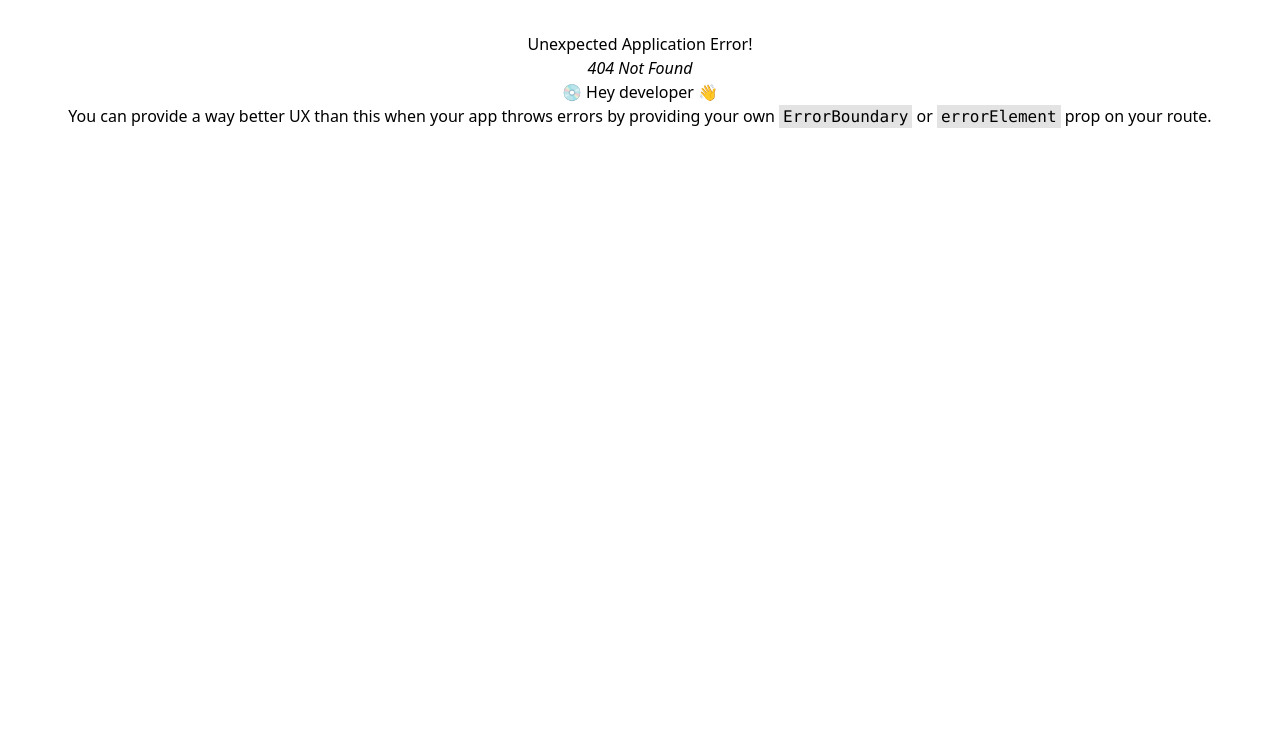
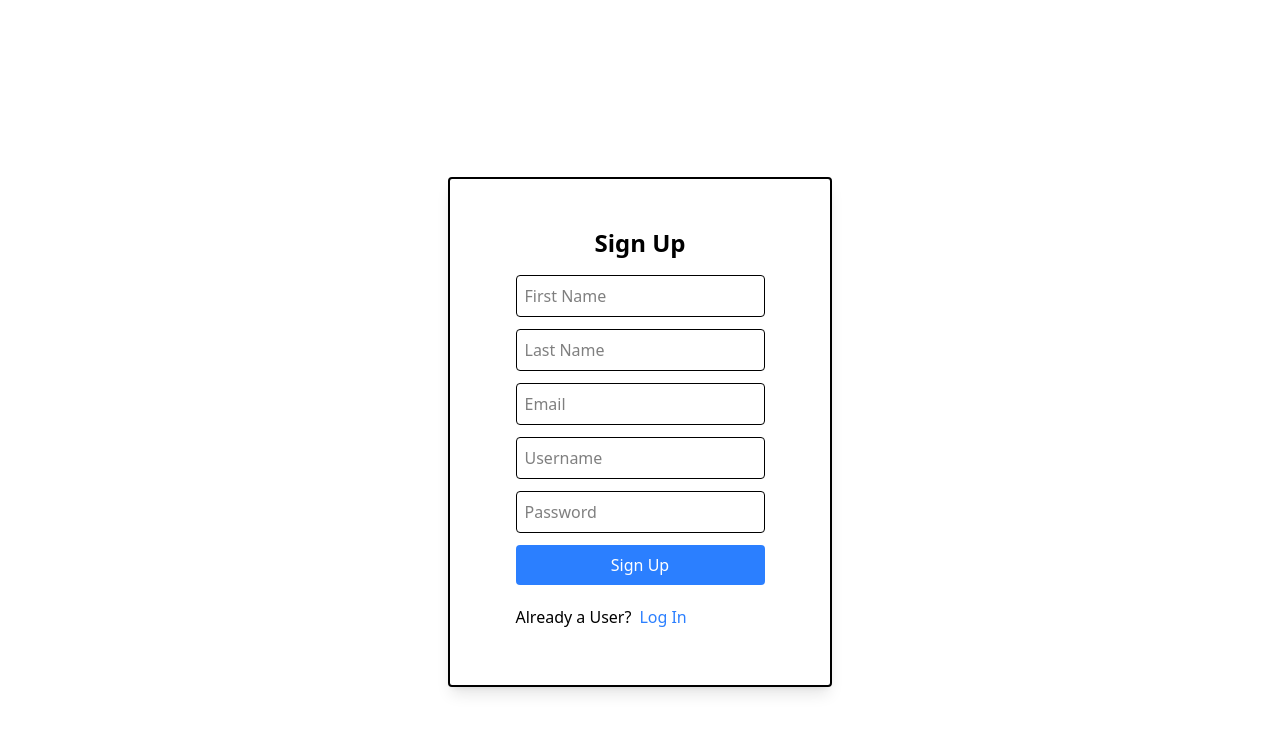
Before and after one commit to Nishchay412/Social-Distribution, a React (Vite) app in the folder frontend/: page /admin-sign-up in a window 1280 px wide. Before the commit this address had no page. Shown: the top 732 px of the page. Built offline with nearby package versions, Linux system fonts and the light colour scheme.

Commit message:
frontend for admin user

```diff
--- /dev/null
+++ b/frontend/src/Node_Management/AdminSignup.jsx
@@ -0,0 +1,130 @@
+import { useState } from "react";
+import { useNavigate } from "react-router-dom";
+
+export default function AdminSignup() {
+    const [formData, setFormData] = useState({
+        first_name: "",
+        last_name: "",
+        email: "",
+        username: "",
+        password: ""
+    });
+
+    const [error, setError] = useState(null);
+    const [success, setSuccess] = useState(null);
+    const navigate = useNavigate();
+
+    const handleChange = (e) => {
+        setFormData({ ...formData, [e.target.name]: e.target.value });
+    };
+
+    const handleSubmit = async (e) => {
+        e.preventDefault();
+        setError(null);
+        setSuccess(null);
+
+        try {
+            const token = localStorage.getItem("access_token");
+
+const response = await fetch("http://127.0.0.1:8000/api/admin-register/", {
+    method: "POST",
+    headers: {
+        "Content-Type": "application/json",
+        "Authorization": `Bearer ${token}`, // if using JWT; for DRF's default, use "Token"
+    },
+    body: JSON.stringify(formData)
+});
+
+            const data = await response.json();
+
+            if (!response.ok) {
+                console.error("Server Response:", data);
+                setError(data.error || "Registration failed. Please check your inputs.");
+            } else {
+                setSuccess("User registered successfully! 🎉");
+                setFormData({ first_name: "", last_name: "", email: "", username: "", password: "" });
+                // Automatically navigate to login after a short delay
+                setTimeout(() => {
+                    navigate("/login");
+                }, 2000);
+            }
+        } catch (error) {
+            console.error("Network error:", error);
+            setError("Something went wrong. Please try again.");
+        }
+    };
+
+    return (
+        <div className="flex justify-center items-center min-h-screen">
+            <div className="border-2 p-12 rounded shadow-lg flex flex-col items-center w-96">
+                <h2 className="text-2xl font-bold mb-4">Sign Up</h2>
+
+                {error && <p className="text-red-500">{error}</p>}
+                {success && <p className="text-green-500">{success}</p>}
+
+                <form onSubmit={handleSubmit} className="flex flex-col gap-3">
+                    <input
+                        name="first_name"
+                        type="text"
+                        placeholder="First Name"
+                        value={formData.first_name}
+                        onChange={handleChange}
+                        className="border p-2 rounded"
+                        required
+                    />
+                    <input
+                        name="last_name"
+                        type="text"
+                        placeholder="Last Name"
+                        value={formData.last_name}
+                        onChange={handleChange}
+                        className="border p-2 rounded"
+                        required
+                    />
+                    <input
+                        name="email"
+                        type="email"
+                        placeholder="Email"
+                        value={formData.email}
+                        onChange={handleChange}
+                        className="border p-2 rounded"
+                        required
+                    />
+                    <input
+                        name="username"
+                        type="text"
+                        placeholder="Username"
+                        value={formData.username}
+                        onChange={handleChange}
+                        className="border p-2 rounded"
+                        required
+                    />
+                    <input
+                        name="password"
+                        type="password"
+                        placeholder="Password"
+                        value={formData.password}
+                        onChange={handleChange}
+                        className="border p-2 rounded"
+                        required
+                    />
+                    <button
+                        type="submit"
+                        className="bg-blue-500 text-white p-2 rounded hover:bg-blue-600"
+                    >
+                        Sign Up
+                    </button>
+                    <div className="flex gap-2 ">
+                        <h1 className="mt-2">Already a User?</h1>
+                        <button
+                            className="py-2 text-blue-500 cursor-pointer"
+                            onClick={() => navigate("/login")}
+                        >
+                            Log In
+                        </button>
+                    </div>
+                </form>
+            </div>
+        </div>
+    );
+}
--- a/frontend/src/main.jsx
+++ b/frontend/src/main.jsx
@@ -19,7 +19,7 @@ import { CreatePost1 } from './posting/CreatePost1';
 import PostDetails from './posting/singlepost';
 import FriendsPosts from './posting/FriendsPost';
 import User_Management from './Node_Management/UserManagement';
-
+import AdminSignup from './Node_Management/AdminSignup';
 import Admin_Edit_User from './Node_Management/AdminEditUser';
 import {
   createBrowserRouter,
@@ -47,6 +47,10 @@ const router = createBrowserRouter([
   {
     path: "/sign-up",
     element: <Signup />,
+  },
+  {
+    path: "/admin-sign-up",
+    element: <AdminSignup/>,
   },
   {
     path: "/login",
```
